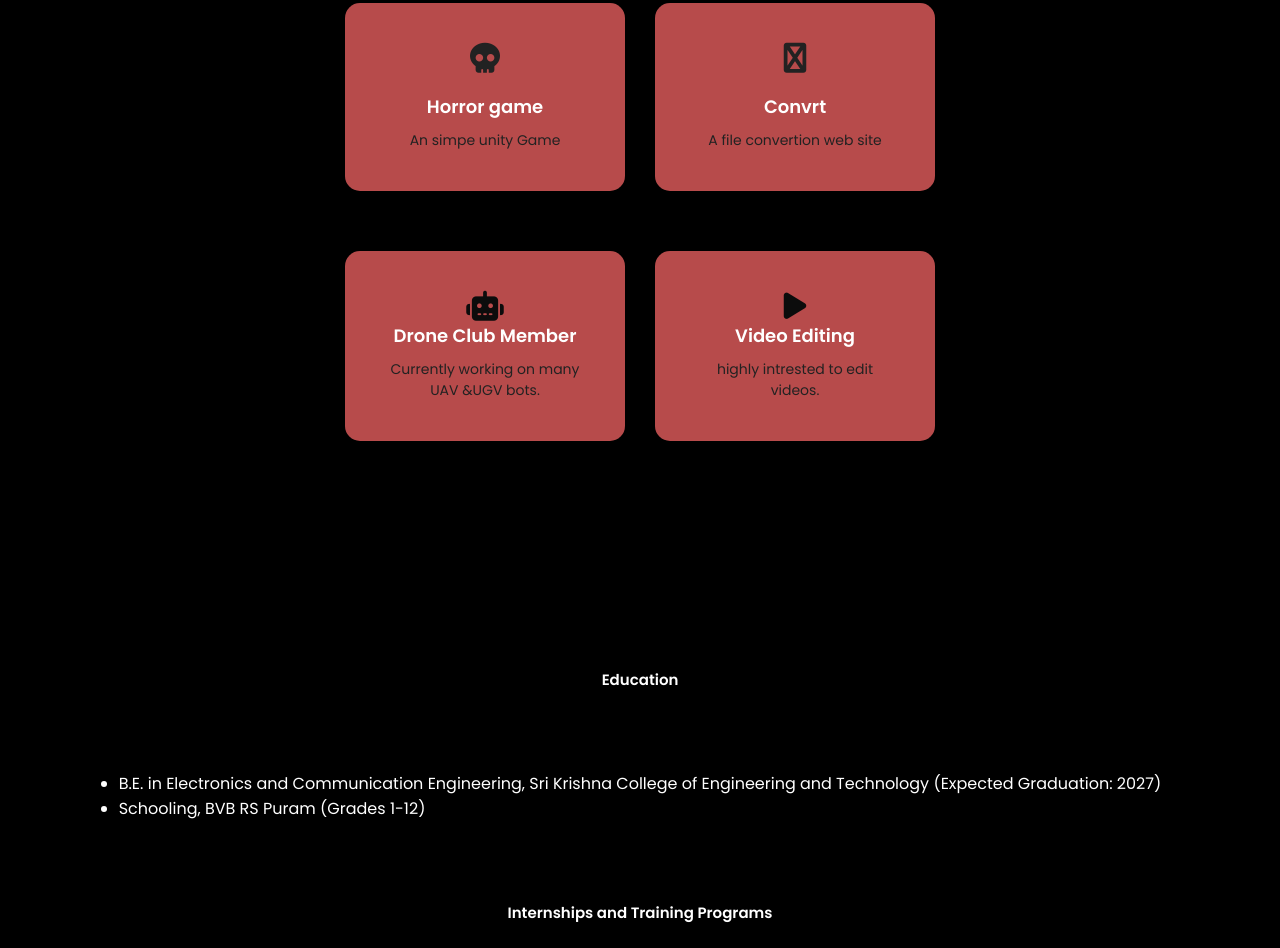
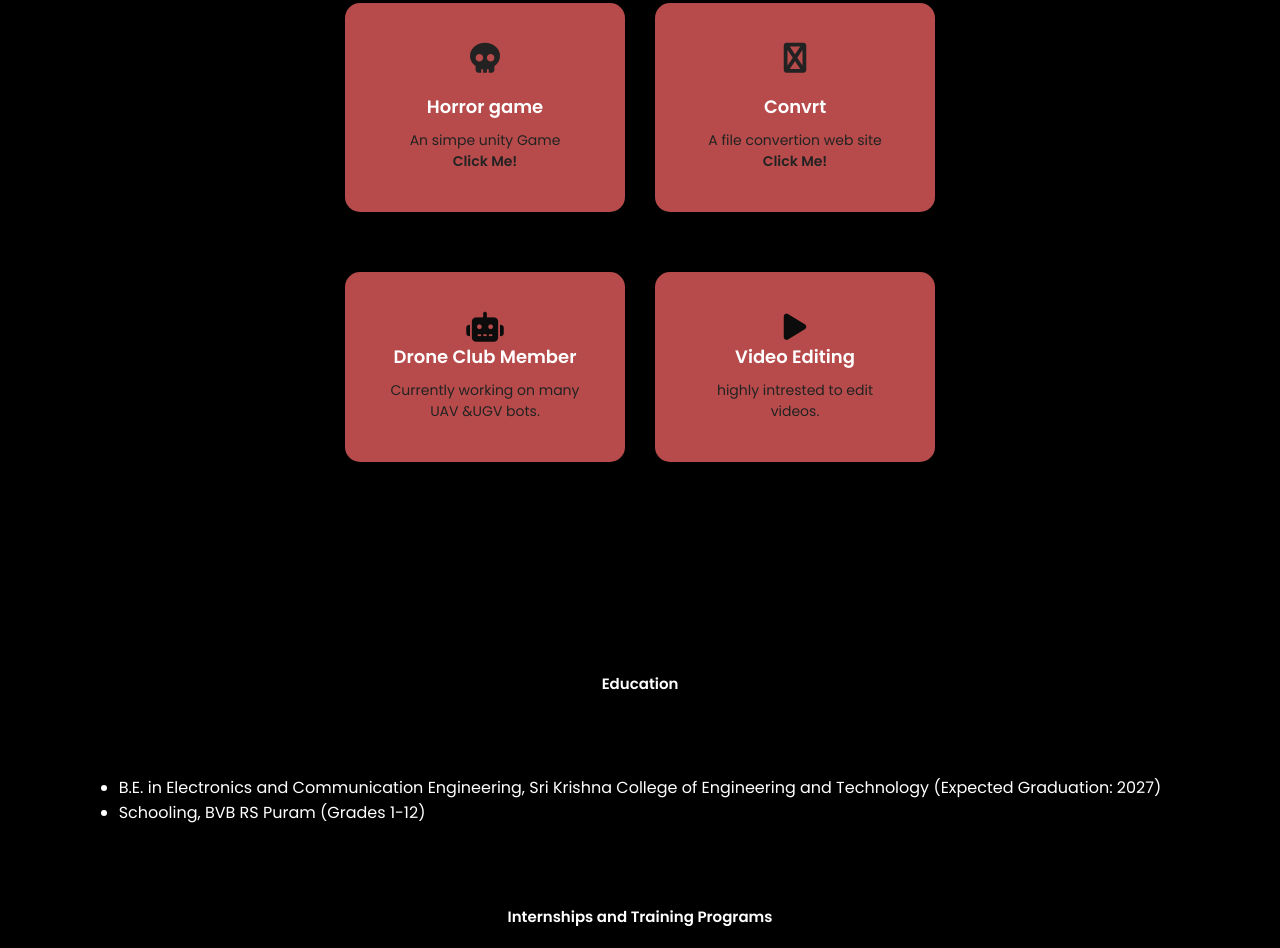
Before and after one commit to Madanyoharaj/Portfolio, a plain HTML site: page index.html in a window 1280 px wide. Shown: the part 1902-2850 px from the top of the page. Drawn offline with Linux system fonts and the light colour scheme.

Commit message:
Portfolio

```diff
--- a/index.html
+++ b/index.html
@@ -84,13 +84,16 @@
                     <i class="fa-solid fa-skull"></i>
                     <h3>Horror game</h3>
                     <p>An simpe unity Game</p>
+                    <p><u><b>Click Me!</b></u></p>
                 </div>
             </a>
             <a href="https://github.com/Madanyoharaj/Mern" class="skill-card">
                 <div>
                     <i class="fa fa-connectdevelop" aria-hidden="true"></i>
                     <h3>Convrt</h3>
+
                     <p>A file convertion web site</p>
+                    <p><u><b>Click Me!</b></u></p>
                 </div>
             </a>
         </div>
```
